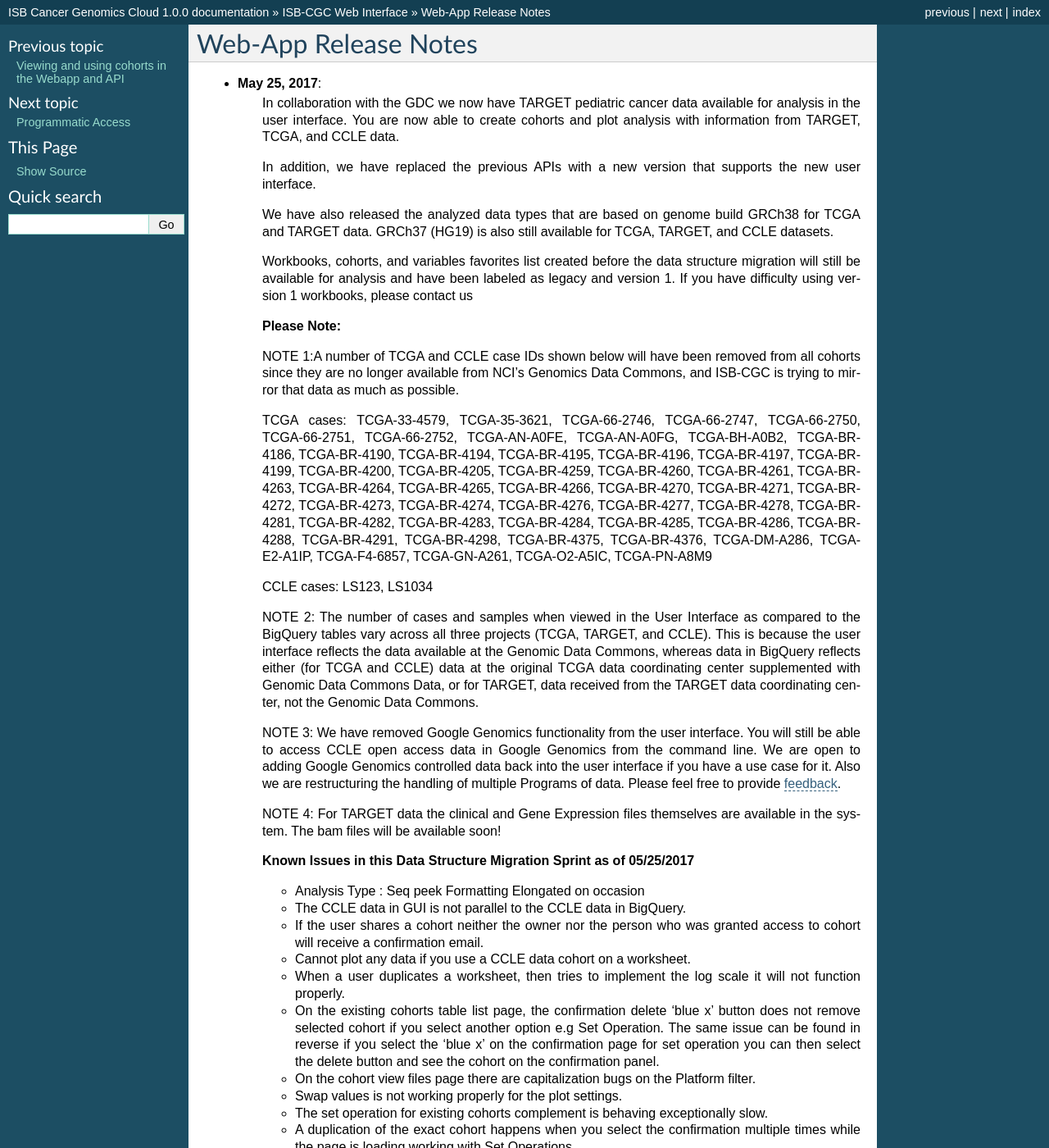
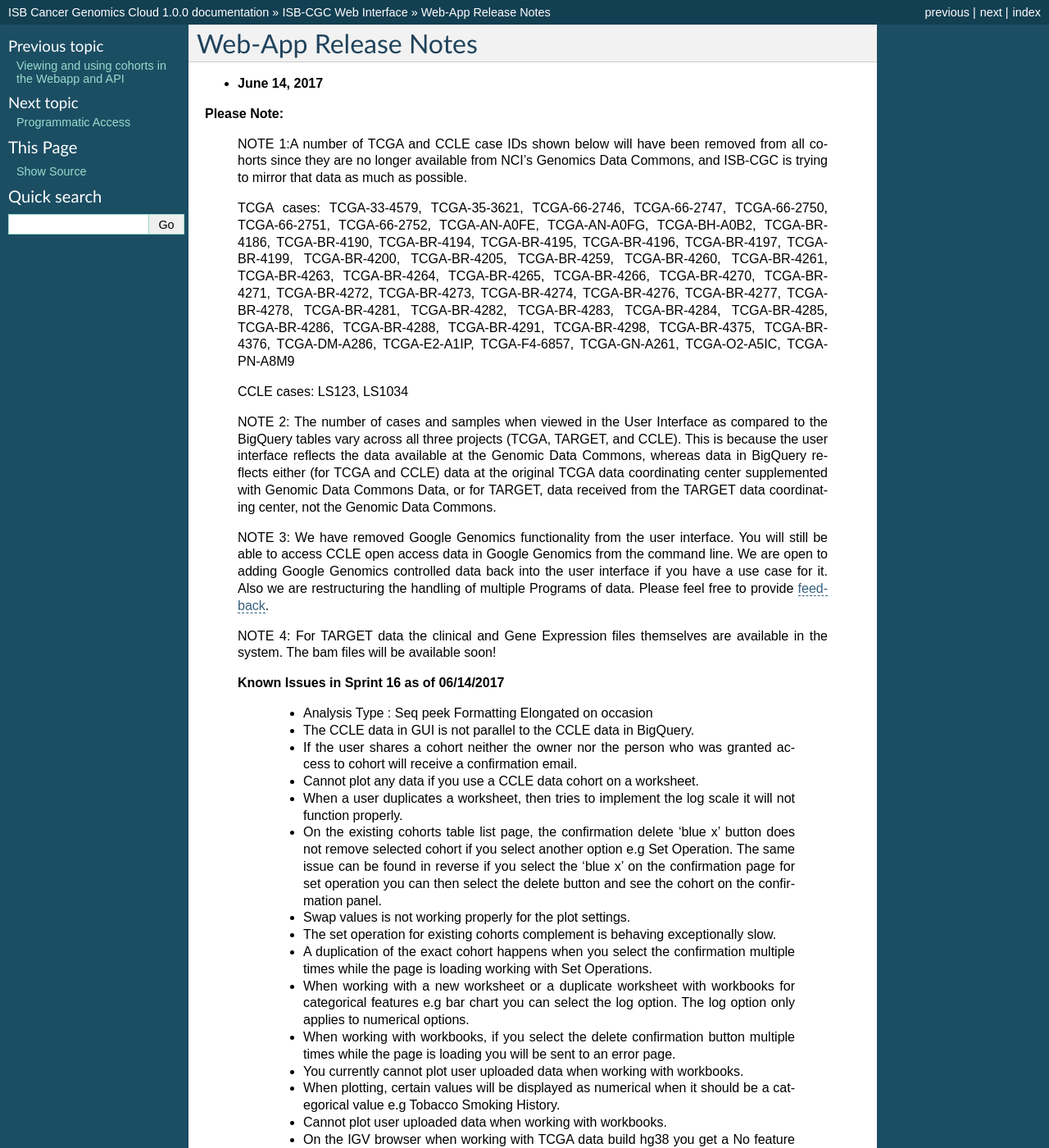
Before and after one commit to isb-cgc/readthedocs, a Sphinx documentation site: the page built from docs/source/sections/webapp/releases.rst, in a window 1280 px wide and 1400 px high. Shown: the whole window at 82% size. Built offline with Sphinx 7.4.7, drawn with Linux system fonts in a browser that asks for light colours; pages that are not in the unit, such as notebooks, are missing from menus; some of the changed text lies outside the part shown.

Commit message:
updated release notes for sprint 16

```diff
--- a/docs/source/sections/webapp/releases.rst
+++ b/docs/source/sections/webapp/releases.rst
@@ -1,6 +1,62 @@
 *********************
 Web-App Release Notes
 *********************
+
+* **June 14, 2017**
+
+**Please Note:**
+
+    NOTE 1:A number of TCGA and CCLE case IDs shown below will have been removed from all cohorts since they are no longer available from NCI’s Genomics Data Commons, and ISB-CGC is trying to mirror that data as much as possible.
+
+    TCGA cases: TCGA-33-4579, TCGA-35-3621, TCGA-66-2746, TCGA-66-2747, TCGA-66-2750, TCGA-66-2751, TCGA-66-2752, TCGA-AN-A0FE, TCGA-AN-A0FG, TCGA-BH-A0B2, TCGA-BR-4186, TCGA-BR-4190, TCGA-BR-4194, TCGA-BR-4195, TCGA-BR-4196, TCGA-BR-4197, TCGA-BR-4199, TCGA-BR-4200, TCGA-BR-4205, TCGA-BR-4259, TCGA-BR-4260, TCGA-BR-4261, TCGA-BR-4263, TCGA-BR-4264, TCGA-BR-4265, TCGA-BR-4266, TCGA-BR-4270, TCGA-BR-4271, TCGA-BR-4272, TCGA-BR-4273, TCGA-BR-4274, TCGA-BR-4276, TCGA-BR-4277, TCGA-BR-4278, TCGA-BR-4281, TCGA-BR-4282, TCGA-BR-4283, TCGA-BR-4284, TCGA-BR-4285, TCGA-BR-4286, TCGA-BR-4288, TCGA-BR-4291, TCGA-BR-4298, TCGA-BR-4375, TCGA-BR-4376, TCGA-DM-A286, TCGA-E2-A1IP, TCGA-F4-6857, TCGA-GN-A261, TCGA-O2-A5IC, TCGA-PN-A8M9
+
+    CCLE cases: LS123, LS1034
+
+    NOTE 2: The number of cases and samples when viewed in the User Interface as compared to the BigQuery tables vary across all three projects (TCGA, TARGET, and CCLE).  This is because the user interface reflects the data available at the Genomic Data Commons, whereas data in BigQuery reflects either (for TCGA and CCLE) data at the original TCGA data coordinating center supplemented with Genomic Data Commons Data, or for TARGET, data received from the TARGET data coordinating center, not the Genomic Data Commons.
+
+    NOTE 3: We have removed Google Genomics functionality from the user interface. You will still be able to access CCLE open access data in Google Genomics from the command line. We are open to adding Google Genomics controlled data back into the user interface if you have a use case for it.  Also we are restructuring the handling of multiple Programs of data. Please feel free to provide `feedback <https://groups.google.com/a/isb-cgc.org/forum/#!newtopic/feedback>`_.
+
+    NOTE 4: For TARGET data the clinical and Gene Expression files themselves are available in the system. The bam files will be available soon!
+
+    **Known Issues in Sprint 16 as of 06/14/2017**
+
+      - Analysis Type : Seq peek Formatting Elongated on occasion
+      - The CCLE data in GUI is not parallel to the CCLE data in BigQuery.
+      - If the user shares a cohort neither the owner nor the person who was granted access to cohort will receive a confirmation email.
+      - Cannot plot any data if you use a CCLE data cohort on a worksheet.
+      - When a user duplicates a worksheet, then tries to implement the log scale it will not function properly.
+      - On the existing cohorts table list page, the confirmation delete ‘blue x’ button does not remove selected cohort if you select another option e.g Set Operation. The same issue can be found in reverse if you select the ‘blue x’ on the confirmation page for  set operation you can then select the delete button and see the cohort on the confirmation panel.
+      - Swap values is not working properly for the plot settings.
+      - The set operation for existing cohorts complement is behaving exceptionally slow.
+      - A duplication of the exact cohort happens when you select the confirmation multiple times while the page is loading working with Set Operations.
+      - When working with a new worksheet or a duplicate worksheet with workbooks for categorical features e.g bar chart you can select the log option. The log option only applies to numerical options.
+      - When working with workbooks, if you select the delete confirmation button multiple times while the page is loading you will be sent to an error page.
+      - You currently cannot plot user uploaded data when working with workbooks.
+      - When plotting, certain values will be displayed as numerical when it should be a categorical value e.g Tobacco Smoking History.
+      - Cannot plot user uploaded data when working with workbooks.
+      - On the IGV browser when working with TCGA data build hg38 you get a No feature found with name “efgr” at the bottom of the iGV browser page.
+      - On the cohort creation page for TCGA data the filters disease code and project short name NA is an option which is not a valid disease.
+
+    **Issues that have been resolved in sprint 16 as of 06/14/2017**
+
+     New Enhancements
+
+     - You will be returned a more detailed error message when uploading your own user data.
+     - On the Data Availability section on the cohort details page now displays the HG38 somatic mutation information for program TCGA.
+
+     Big Fixes
+
+     - There is now a 2000 character limit for the workbook title section.
+     - When selecting the cohort link to complete analysis section on a worksheet will send you to the existing cohort list table page.
+     - Latency issues when working with the cohort creation page have been resolved.
+     - When working with TCGA data the IGV browser will not give you a 401 or a 404 error.
+     - The mouse over feature will display the long name for disease code and project short name for all programs.
+     - On the cohort creation page you can now filter with the HG38 somatic mutation data  by gene for program TCGA using the Molecular tab.
+     - On the IGV Browser when working with TCGA genomic build hg38 you will no longer get  a 404 error.
+     - On the cohort creation page when working with User Data tab, the left filter panel sorts the other filter.
+     - Cohorts created with API specific filters are now accessible to access by their cohort details page.
+     - You are now able to plot miRNA data with genomic build hg38 for TARGET data.
+
 
 *  **May 25, 2017**:
     In collaboration with the GDC we now have TARGET pediatric cancer data available for analysis in the user interface.  You are now able to create cohorts and plot analysis with information from TARGET, TCGA, and CCLE data.
```
